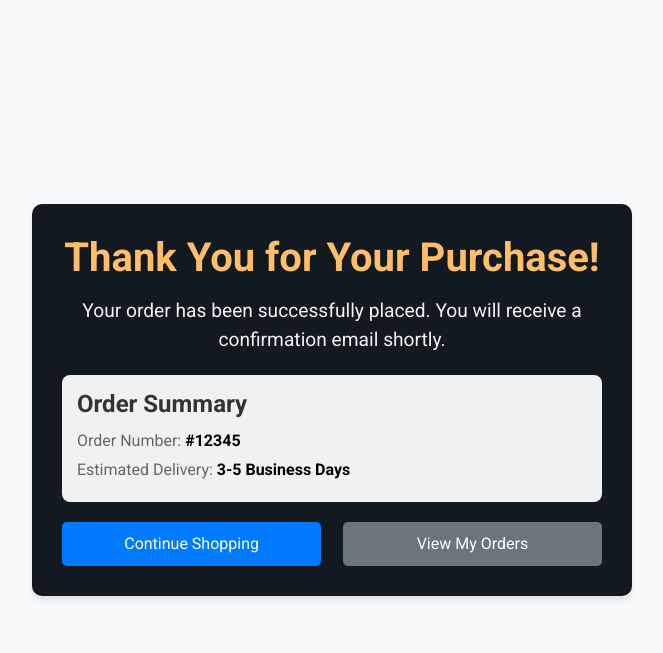
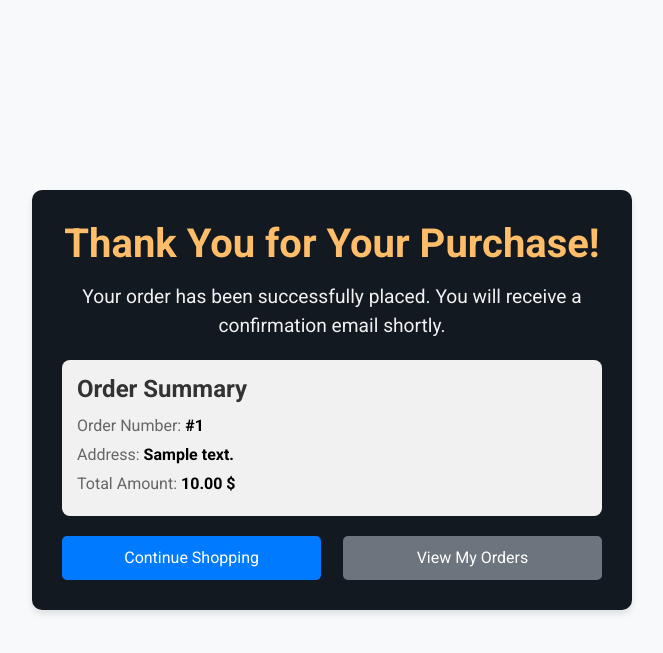
Before and after one commit to OscarGomezGonzalezz/Amazon-Web-Project, a PHP site: page /thanks.php in a window 1280 px wide. Shown: the top 653 px of the page, without its empty margins (308-971 px from the left). Run offline with PHP 8.4, Linux system fonts and the light colour scheme; the visitor is signed in with stand-in values (Sample User, id 1); tables that the repository leaves empty hold one stand-in row (values such as "Sample post"); some libraries are stand-ins or nearby versions.

Commit message:
thanks page logic

```diff
--- /dev/null
+++ b/js/thanks.js
@@ -0,0 +1,20 @@
+function fetchLastOrder() {
+    fetch('php/orders/get_last_order.php')
+        .then(response => response.json())
+        .then(data => {
+
+            console.log(data);
+            if (data.error) {
+                console.error("Error fetching articles:", data.error);
+                return;
+            }
+            document.getElementById("orderNumber").innerHTML = data.order_id;
+            document.getElementById("address").innerHTML = data.address;
+            document.getElementById("totalPrice").innerHTML = data.total_price;
+        })
+        .catch(error => console.error("Fetch error:", error));
+}
+
+document.addEventListener("DOMContentLoaded", function(){
+    fetchLastOrder();
+})
--- /dev/null
+++ b/php/orders/get_last_order.php
@@ -0,0 +1,39 @@
+<?php
+include '../db_connection.php';
+
+session_start();
+
+if (isset($_SESSION['userId'])) {//We access the user_id defined in login (this is possible thanks to work with sessions)
+    $user_id = $_SESSION['userId'];
+    // Query to fetch all articles
+    $stmt = $conn->prepare("SELECT order_id, total_price, address FROM Orders WHERE user_id = ? ORDER BY order_id DESC LIMIT 1");
+    $stmt -> bind_param("i",$user_id);
+    $stmt->execute();
+    $result = $stmt->get_result();
+
+    if ($result->num_rows > 0) {
+
+
+        $row = $result->fetch_assoc();
+        $orderId = $row['order_id'];
+        $totalPrice = $row['total_price'];
+        $address = $row['address'];
+
+        echo json_encode(['order_id' => $orderId, "total_price" => $totalPrice, "address" => $address]);
+        exit();
+
+    }
+
+    // Return JSON response for AJAX
+    header('Content-Type: application/json');
+    echo json_encode(["error" => "Order not found"]);
+    exit();
+
+    // Close the connection
+    $conn->close();
+} else {
+    echo json_encode(["error" => "User not logged in."]);
+    exit();
+
+}
+?>
--- a/thanks.php
+++ b/thanks.php
@@ -34,8 +34,9 @@ if (!isset($_SESSION['userId'])) {
       <!-- Order details -->
       <div class="order-summary">
         <h2>Order Summary</h2>
-        <p>Order Number: <span>#12345</span></p>
-        <p>Estimated Delivery: <span>3-5 Business Days</span></p>
+        <p>Order Number: <span>#<span id="orderNumber">12345</span></span></p>
+        <p>Address: <span id="address" >home, Street Av</span></p>
+        <p>Total Amount: <span><span id="totalPrice">100.00</span> $</span></p>
       </div>
 
       <!-- Call to actions -->
@@ -55,5 +56,6 @@ if (!isset($_SESSION['userId'])) {
       crossorigin="anonymous"
     ></script>
     <script src="https://cdn.jsdelivr.net/npm/bootstrap@5.3.0-alpha1/dist/js/bootstrap.bundle.min.js"></script>
+    <script src="./js/thanks.js"></script>
   </body>
 </html>
```
